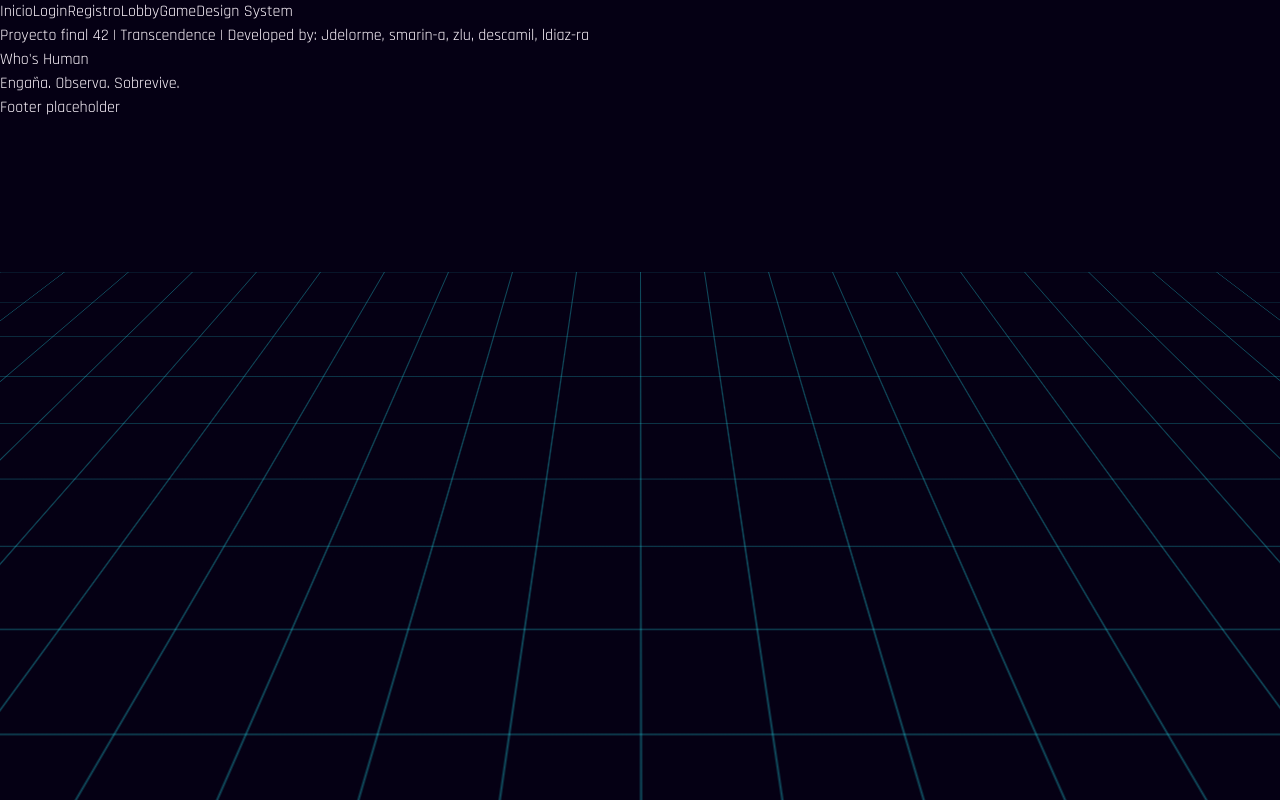
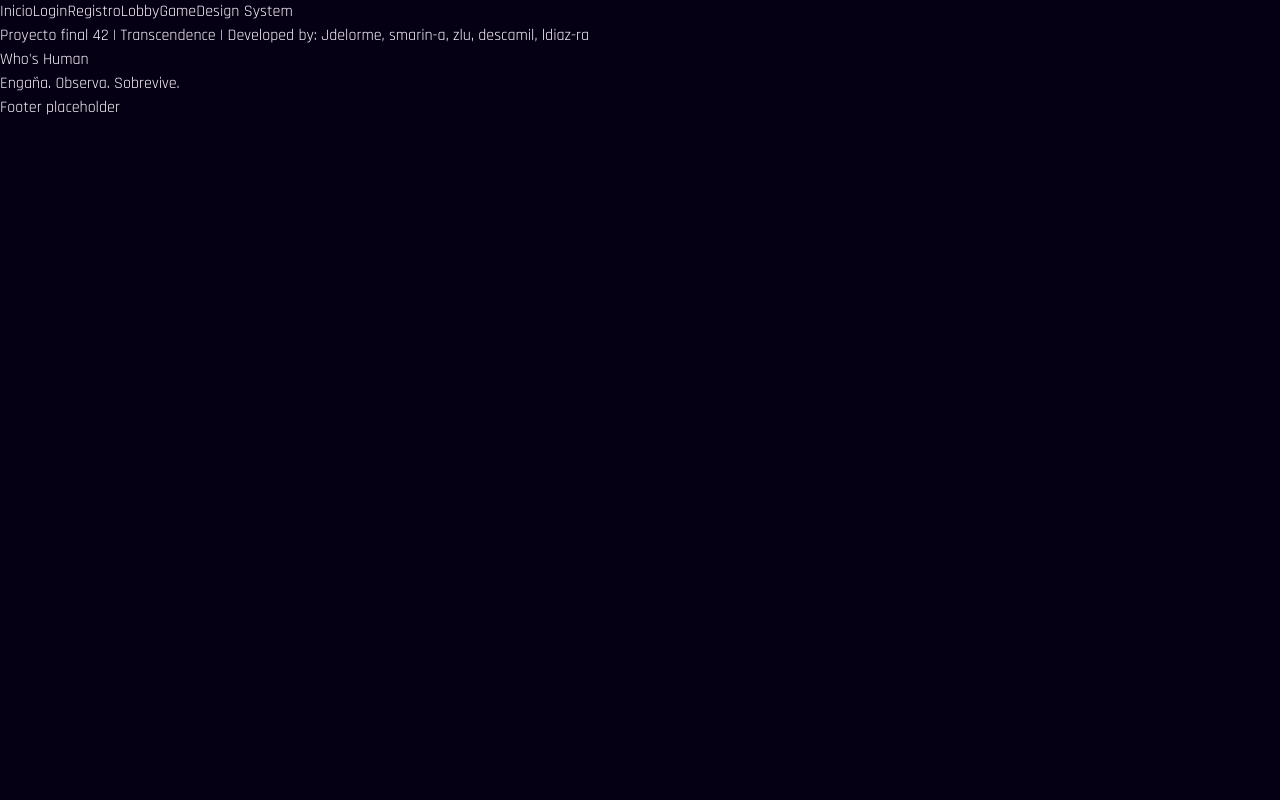
Before and after one commit to whoshuman/whoshuman, a React (Vite) app in the folder apps/frontend/: page / in a window 1280 px wide. Built offline with nearby package versions, Linux system fonts and the light colour scheme.

Commit message:
refactor: elimina rejilla global del fondo

```diff
--- a/apps/frontend/src/index.css
+++ b/apps/frontend/src/index.css
@@ -38,30 +38,6 @@ body {
   isolation: isolate;
 }
 
-/* Crea una rejilla con perspectiva para reforzar el estilo retrowave. */
-body::before {
-  content: "";
-  position: fixed;
-  z-index: 0;
-  top: 34vh;
-  left: 50%;
-  width: 180vw;
-  height: 90vh;
-  pointer-events: none;
-  background:
-    linear-gradient(90deg, rgb(var(--color-neon-cyan-rgb) / 0.3) 1px, transparent 1px),
-    linear-gradient(rgb(var(--color-neon-cyan-rgb) / 0.24) 1px, transparent 1px);
-  background-size: 4rem 4rem;
-  transform: translateX(-50%) perspective(56rem) rotateX(64deg);
-  transform-origin: top center;
-}
-
-/* Mantiene la aplicacion por encima de la rejilla decorativa del fondo. */
-#root {
-  position: relative;
-  z-index: 1;
-}
-
 /* Define el contenedor principal de cada pagina. */
 .main-container {
   min-height: 100vh;
```
